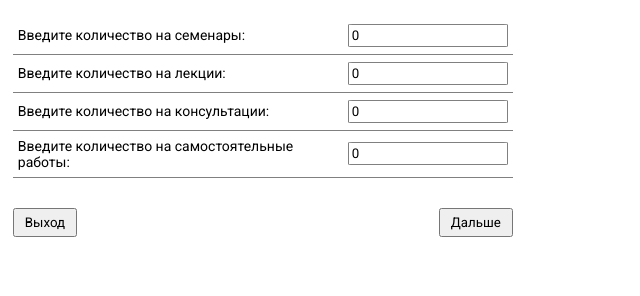
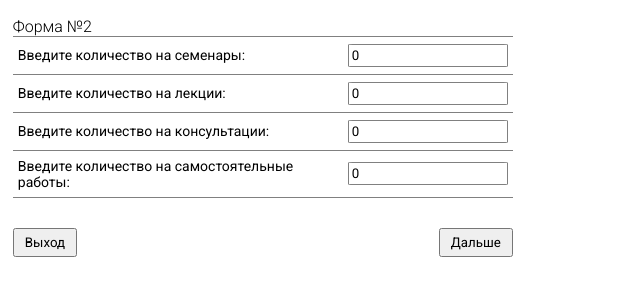
Before and after one commit to bryzZz/RPD-project, a website built with webpack: page src/index.html in a window 1280 px wide. Both pictures are taken after typing "Sample", "Sample", "5" into the empty fields and a click on the button "Выход". Shown: the part 54-350 px from the top of the page, without its empty margins (0-640 px from the left). Built offline with nearby package versions, Linux system fonts and the light colour scheme.

Commit message:
designe changes

```diff
--- a/src/css/style.css
+++ b/src/css/style.css
@@ -10,9 +10,25 @@ body{
 .name{
     text-decoration: underline;
 }
+.name.center{
+    text-align: center;
+    margin-bottom: 30px;
+}
+
 .form{
     margin-top: 20px;
     max-width: 500px;
+}
+.form__field:nth-child(2){
+    border-top: 1px solid grey;
+}
+
+.form.center{
+    margin: 0 auto;
+}
+
+.form legend{
+    font-weight: 300;
 }
 
 .form__field{
--- a/src/js/Form.js
+++ b/src/js/Form.js
@@ -10,6 +10,12 @@ export default class Form{
     getForm(){
         const form = document.createElement('form'); // создание новой пустой формы
         form.classList.add(this._formClass); // добавление этой форме класса
+
+        if(this._id === 0){
+            document.querySelector('.name').textContent = 'РПД IV пункт';
+            document.querySelector('.name').classList.add('center');
+            form.classList.add('center');
+        }
 
         let formInner = document.createElement('div'); // тут будет внутренняя вёрска для формы
         formInner.classList.add(this._formClass + '__inner');
@@ -60,6 +66,7 @@ export default class Form{
 
         // вёрска внутри всей формы
         form.innerHTML = `<div class="form__fields">
+            <legend>Форма №${this._id + 1}</legend>
             ${formInner.innerHTML}
             ${this._id === 0 ? ` <div class="${this._formClass + '__field'}"> <input id="image-file" type="file" /> </div>` : ''}
             </div>
--- a/src/js/index.js
+++ b/src/js/index.js
@@ -164,13 +164,22 @@ function getForm(formId){
 
         if(formId === 0){ // если форма первая то информация просто идёт в общий объект
             allData = {...allData, ...formData};
-            const semesters = [];
-            for(let i = 0; i < allData.numberOfSemesters; i++){
-                semesters.push({semesterId: i, complited: false});
+
+            if(!allData.semesters){
+                const semesters = [];
+                for(let i = 0; i < allData.numberOfSemesters; i++){
+                    semesters.push({semesterId: i, complited: false});
+                }
+                allData.semesters = semesters;
             }
-            allData.semesters = semesters;
 
-            document.querySelector('.name').textContent = '1 семестр';
+            for(let i = 0; i < allData.semesters.length; i++){
+                if(!allData.semesters[i].complited){
+                    document.querySelector('.name').textContent = `${i+1} семестр`;
+                    document.querySelector('.name').classList.remove('center');
+                    break;
+                }
+            }
         }else{ // в другом случае информация идёт в семестр
             for(let i = 0; i < allData.semesters.length; i++){
                 if(!allData.semesters[i].complited){
```
